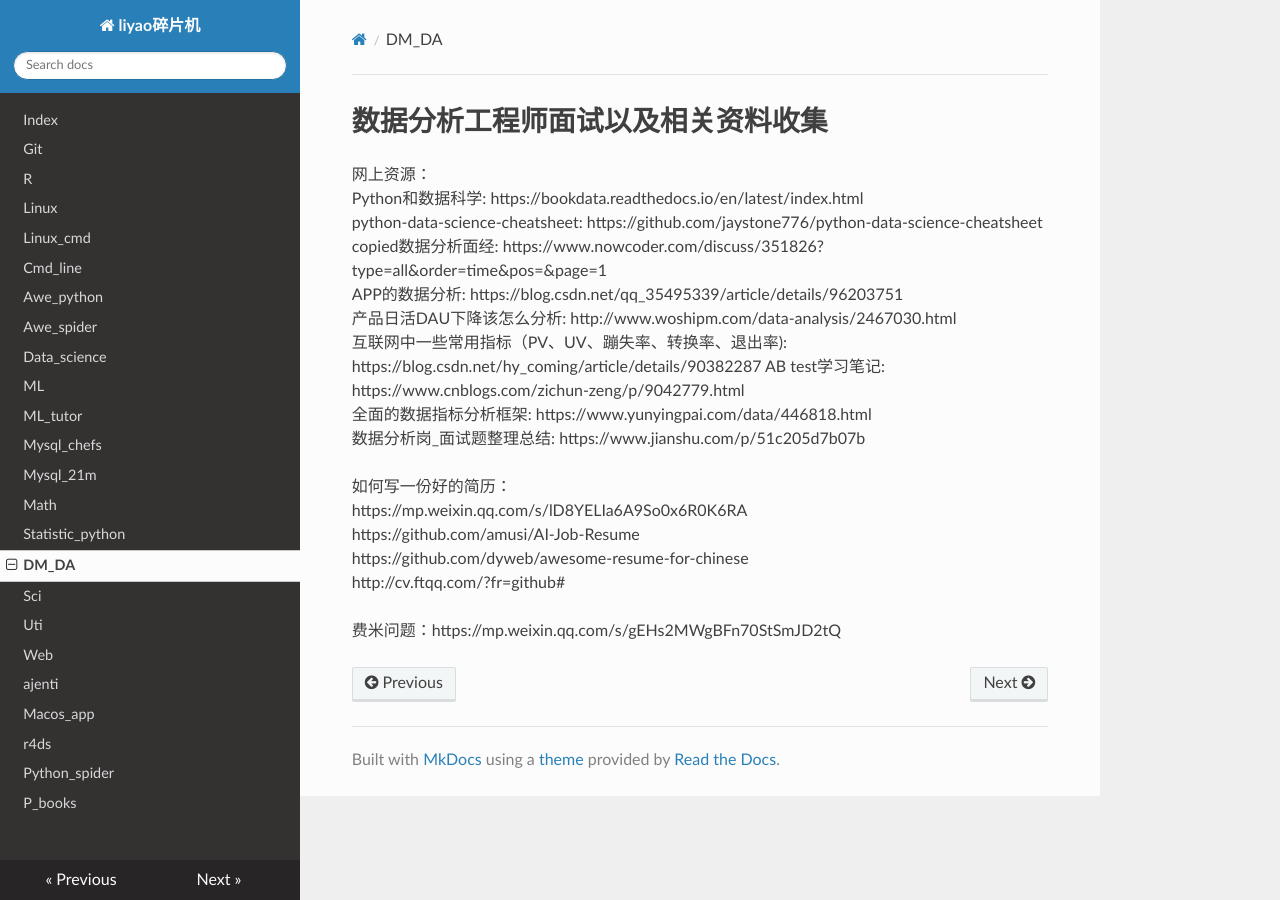
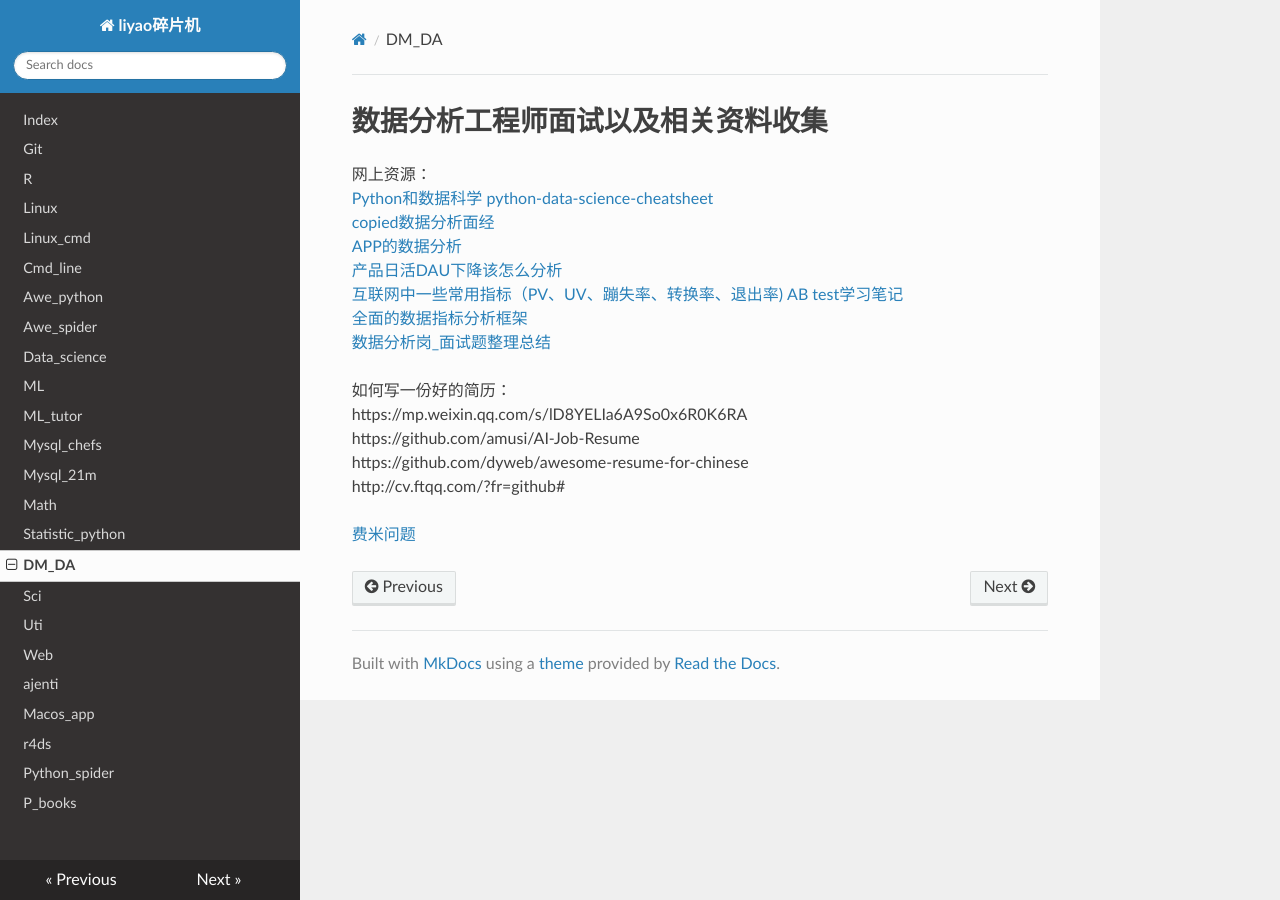
Before and after one commit to liyao9477/share_docs, an MkDocs documentation site: the page built from docs/dm_da.md, in a window 1280 px wide. Built offline with MkDocs 1.6.1, drawn with Linux system fonts in a browser that asks for light colours; nearby versions of some CDN libraries; some of the changed lines change nothing that is shown.

Commit message:
Update dm_da.md
update

```diff
--- a/docs/dm_da.md
+++ b/docs/dm_da.md
@@ -1,16 +1,15 @@
 # 数据分析工程师面试以及相关资料收集
 
-
 网上资源：
-Python和数据科学: https://bookdata.readthedocs.io/en/latest/index.html
-python-data-science-cheatsheet: https://github.com/jaystone776/python-data-science-cheatsheet
-copied数据分析面经: https://www.nowcoder.com/discuss/351826?type=all&order=time&pos=&page=1
-APP的数据分析: https://blog.csdn.net/qq_35495339/article/details/96203751
-产品日活DAU下降该怎么分析: http://www.woshipm.com/data-analysis/2467030.html
-互联网中一些常用指标（PV、UV、蹦失率、转换率、退出率): https://blog.csdn.net/hy_coming/article/details/90382287
-AB test学习笔记: https://www.cnblogs.com/zichun-zeng/p/9042779.html
-全面的数据指标分析框架: https://www.yunyingpai.com/data/446818.html
-数据分析岗_面试题整理总结: https://www.jianshu.com/p/51c205d7b07b
+[Python和数据科学 ](https://bookdata.readthedocs.io/en/latest/index.html)
+[python-data-science-cheatsheet](https://github.com/jaystone776/python-data-science-cheatsheet)
+[copied数据分析面经](https://www.nowcoder.com/discuss/351826?type=all&order=time&pos=&page=1)
+[APP的数据分析](https://blog.csdn.net/qq_35495339/article/details/96203751)
+[产品日活DAU下降该怎么分析](http://www.woshipm.com/data-analysis/2467030.html)
+[互联网中一些常用指标（PV、UV、蹦失率、转换率、退出率)](https://blog.csdn.net/hy_coming/article/details/90382287)
+[AB test学习笔记](https://www.cnblogs.com/zichun-zeng/p/9042779.html)
+[全面的数据指标分析框架](https://www.yunyingpai.com/data/446818.html)
+[数据分析岗_面试题整理总结](https://www.jianshu.com/p/51c205d7b07b )
 
 如何写一份好的简历：
 https://mp.weixin.qq.com/s/lD8YELIa6A9So0x6R0K6RA
@@ -18,4 +17,4 @@ https://github.com/amusi/AI-Job-Resume
 https://github.com/dyweb/awesome-resume-for-chinese
 http://cv.ftqq.com/?fr=github#
 
-费米问题：https://mp.weixin.qq.com/s/gEHs2MWgBFn70StSmJD2tQ
+[费米问题](https://mp.weixin.qq.com/s/gEHs2MWgBFn70StSmJD2tQ)
```
